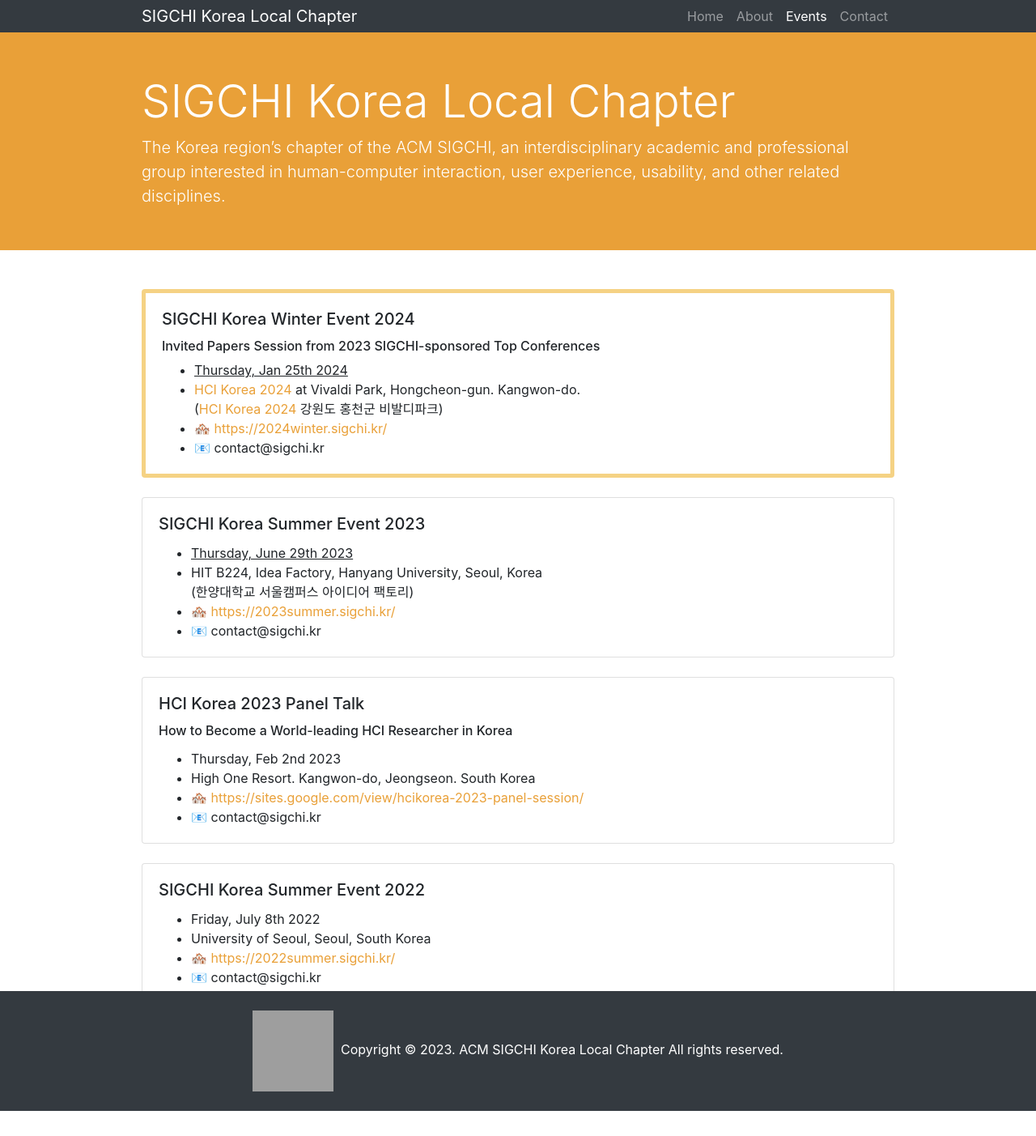
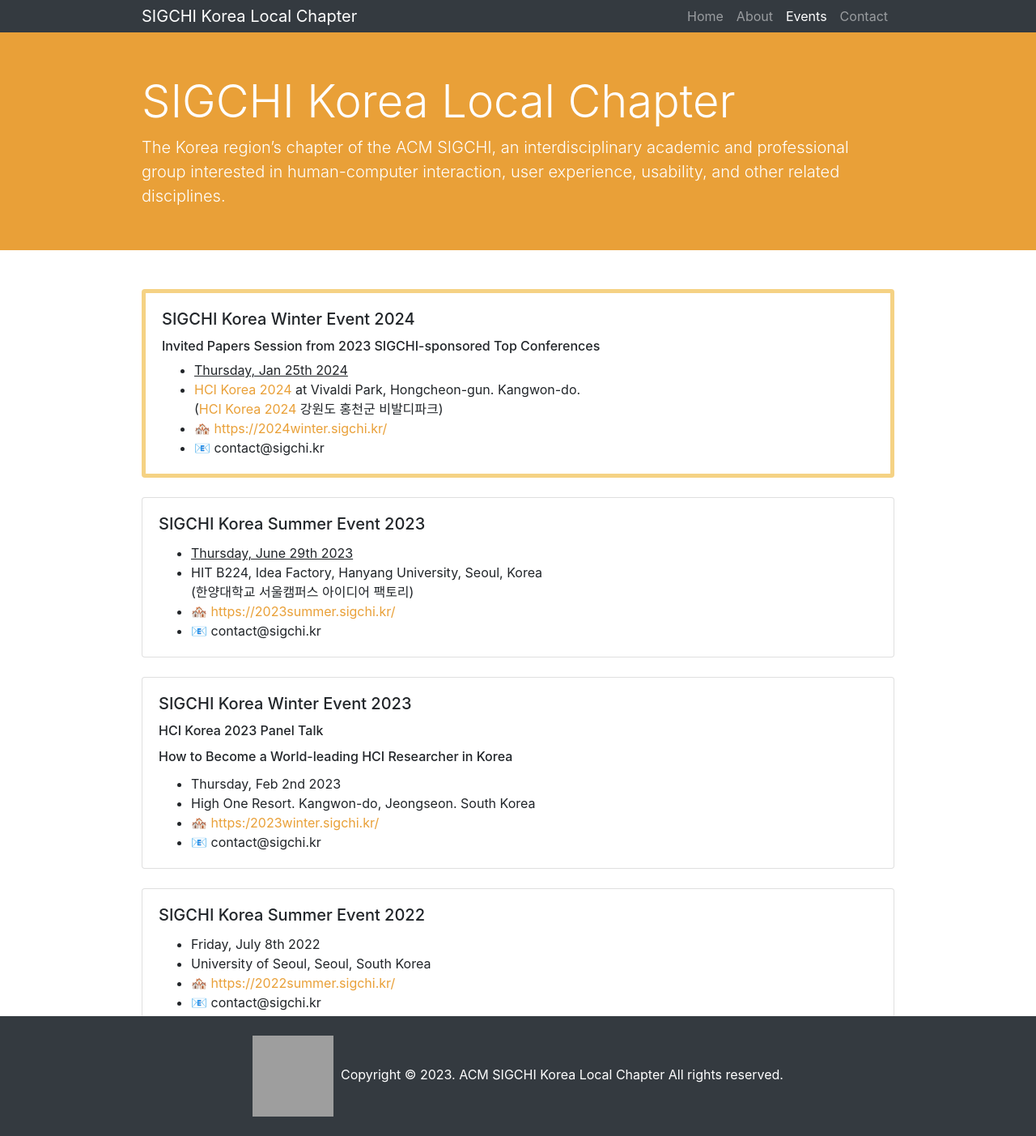
Before and after one commit to sigchikr/sigchikr.github.io, a Jekyll site: the page built from _pages/events.md, in a window 1280 px wide. Shown: the whole page at 81% size. Built offline with Jekyll 4.4.1, drawn with Linux system fonts in a browser that asks for light colours; before the commit the page ends 1372 px from its top, so only the background shows below that; grey boxes are pictures that could not be loaded.

Commit message:
Update events.md

```diff
--- a/_pages/events.md
+++ b/_pages/events.md
@@ -36,12 +36,13 @@
     <br>
     <div class="card">
         <div class="card-body">
-            <h5 class="card-title">HCI Korea 2023 Panel Talk</h5>
+            <h5 class="card-title">SIGCHI Korea Winter Event 2023</h5>
+            <h6 class="card-title">HCI Korea 2023 Panel Talk</h6>
             <h6 class="card-title">How to Become a World-leading HCI Researcher in Korea</h6>
             <ul class="card-text">
                 <li>Thursday, Feb 2nd 2023</li>
                 <li>High One Resort. Kangwon-do, Jeongseon. South Korea</li>
-                <li>🏘️ <a href="https://sites.google.com/view/hcikorea-2023-panel-session/" target="_blank">https://sites.google.com/view/hcikorea-2023-panel-session/</a></li>
+                <li>🏘️ <a href="https://sites.google.com/view/hcikorea-2023-panel-session/" target="_blank">https:/2023winter.sigchi.kr/</a></li>
                 <li>📧 contact@sigchi.kr</li>
             </ul>
         </div>
```
